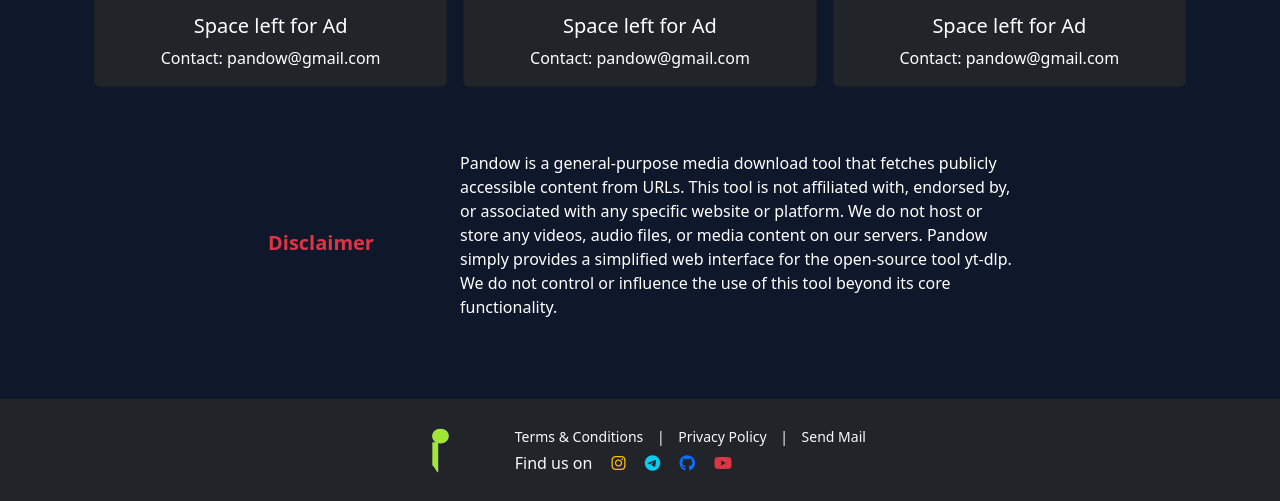
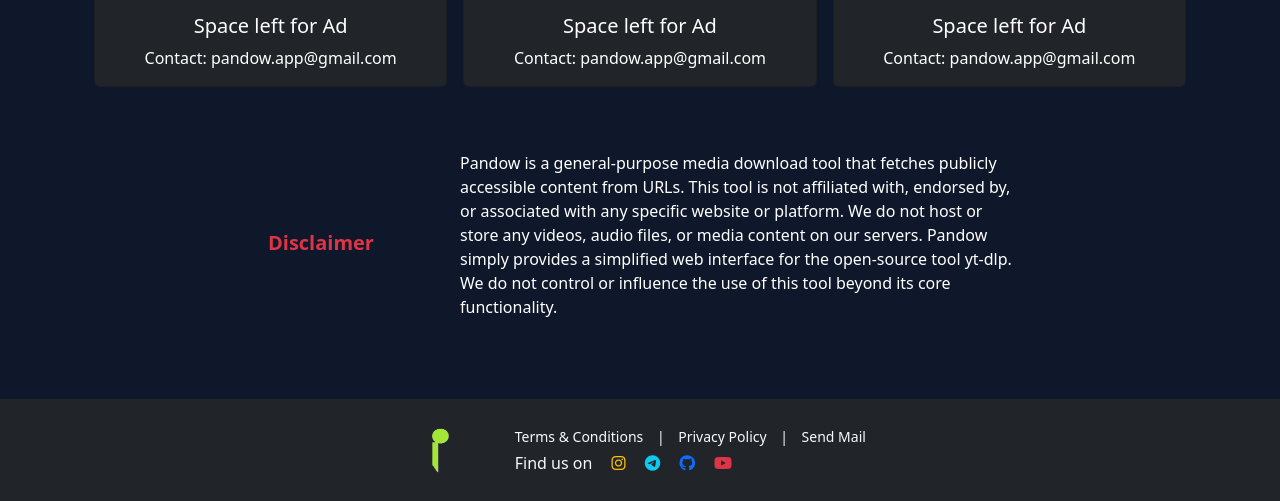
Before and after one commit to lppandey04/Pandow, a Flask app: page / in a window 1280 px wide. Shown: the part 846-1347 px from the top of the page. Run offline with Flask 3, Linux system fonts and the light colour scheme.

Commit message:
Update email id

```diff
--- a/templates/index.html
+++ b/templates/index.html
@@ -107,7 +107,7 @@
               <img src="static/bg.jpg" class="card-img-top" alt="Ad 1">
               <div class="card-body">
                 <h5 class="card-title">Space left for Ad</h5>
-                <p class="card-text">Contact: pandow@gmail.com</p>
+                <p class="card-text">Contact: pandow.app@gmail.com</p>
               </div>
             </div>
           </div>
@@ -116,7 +116,7 @@
               <img src="static/bg.jpg" class="card-img-top" alt="Ad 2">
               <div class="card-body">
                 <h5 class="card-title">Space left for Ad</h5>
-                <p class="card-text">Contact: pandow@gmail.com</p>
+                <p class="card-text">Contact: pandow.app@gmail.com</p>
               </div>
             </div>
           </div>
@@ -125,7 +125,7 @@
               <img src="static/bg.jpg" class="card-img-top" alt="Ad 3">
               <div class="card-body">
                 <h5 class="card-title">Space left for Ad</h5>
-                <p class="card-text">Contact: pandow@gmail.com</p>
+                <p class="card-text">Contact: pandow.app@gmail.com</p>
               </div>
             </div>
           </div>
@@ -161,7 +161,7 @@
               <p class="mb-1 small">
                   <a target="_blank" href="static/tnc.pdf" style="text-decoration: none; color: inherit; margin-right: 10px;">Terms & Conditions</a> |
                   <a target="_blank" href="static/pp.pdf" style="text-decoration: none; color: inherit; margin-left: 10px; margin-right: 10px;">Privacy Policy</a> |
-                  <a target="_blank" href="mailto:pandow@gmail.com" style="text-decoration: none; color: inherit; margin-left: 10px;">Send Mail</a>
+                  <a target="_blank" href="mailto:pandow.app@gmail.com" style="text-decoration: none; color: inherit; margin-left: 10px;">Send Mail</a>
               </p>
               <div>
                   <a style="text-decoration: none; color: inherit; margin-right: 15px;">Find us on</a>
```
